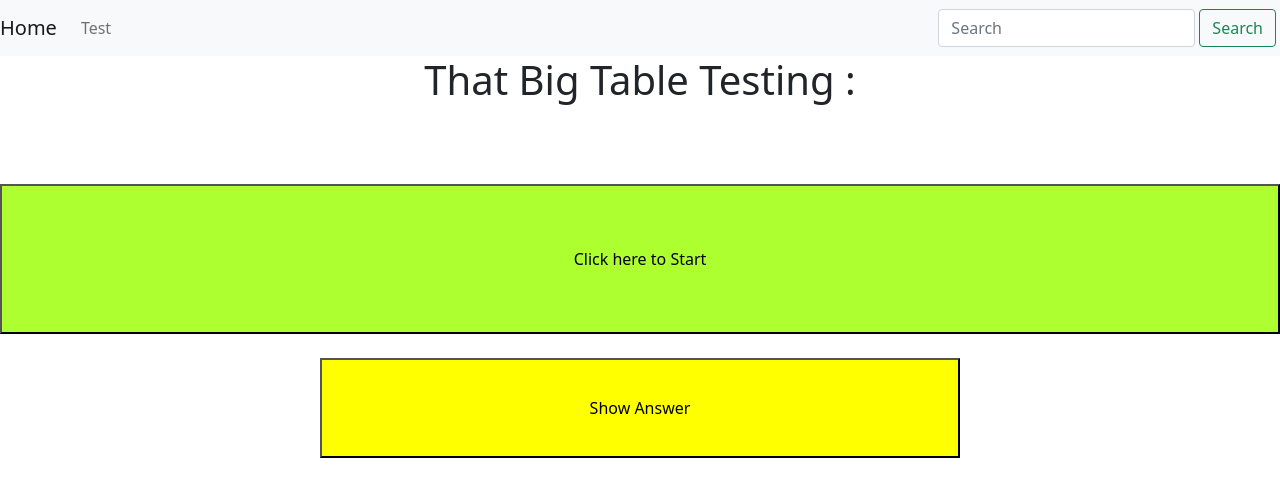
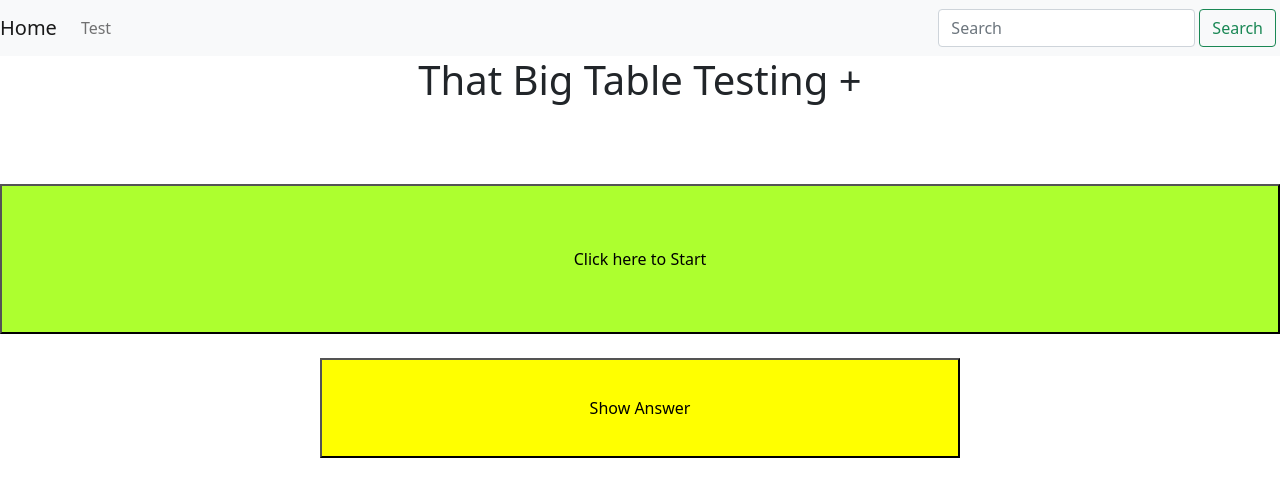
Before and after one commit to rinelb/jyotish, a React (Create React App) app: page / in a window 1280 px wide. Shown: the top 496 px of the page. Built offline with nearby package versions, Linux system fonts and the light colour scheme; no server answers.

Commit message:
fixing sound v9

```diff
--- a/src/App.js
+++ b/src/App.js
@@ -53,9 +53,9 @@ function App() {
         <div>
           <Navigation/>
             <Routes>
-              <Route path='/books'  element={<Books/>} />
+              <Route path='/'  element={<Books/>} />
 
-              <Route path='/'element={<Books mobile={mobile}/>} />
+              {/* <Route path='/'element={<Books mobile={mobile}/>} />             */}
           </Routes>
         </div>
       </>
@@ -64,9 +64,9 @@ function App() {
         <div>
           <NavigationMobile/>
             <Routes>
-              <Route path='/books'  element={<Books/>} />
+              <Route path='/'  element={<Books/>} />
 
-              <Route path='/'element={<Books/>} />
+              {/* <Route path='/'element={<Books/>} />             */}
           </Routes>
         </div>
       </>
--- a/src/pages/dummy.js
+++ b/src/pages/dummy.js
@@ -3,7 +3,7 @@ import React from 'react';
 import {useState,useEffect} from 'react';
 import UseSound from 'use-sound'
 import Question from '../data/table/Grahatable.json'
-// import mySound from '../data/audio/t_mp3.mp3' // Your sound file path here
+// import mySound from '../t_mp3.mp3' // Your sound file path here
 
 
 
@@ -11,8 +11,8 @@ const Dummy = ()=>{
 
     const [newMessage, setNewMessage] = useState(["./ba.mp3","./ba.mp3","./ba.mp3","./ba.mp3"]);
     const [newAns, setNewAns] = useState(["./ba.mp3","./ba.mp3","./ba.mp3","./ba.mp3"]);
-    const [s1, setS1] = useState(["data/audio/ba.mp3","data/audio/ba.mp3","data/audio/ba.mp3","data/audio/ab.mp3"]);
-    const [s2, setS2] = useState(["data/audio/ba.mp3","data/audio/ba.mp3","data/audio/ba.mp3","data/audio/ba.mp3"]);
+    const [s1, setS1] = useState(["ba.mp3","ba.mp3","ba.mp3","ba.mp3"]);
+    const [s2, setS2] = useState(["ba.mp3","ba.mp3","ba.mp3","ba.mp3"]);
     const [ buttonNext, setButtonNext ]  = useState("Click here to Start");
     const [showAns, setShowAns] = useState(false);
     const [showQuest, setShowQuest] = useState(false);
@@ -334,7 +334,7 @@ const Dummy = ()=>{
 
 
         return(<><center>
-                    <h1>That Big Table Testing :</h1>
+                    <h1>That Big Table Testing +</h1>
                     <br/>
 
                 <br/>
```
